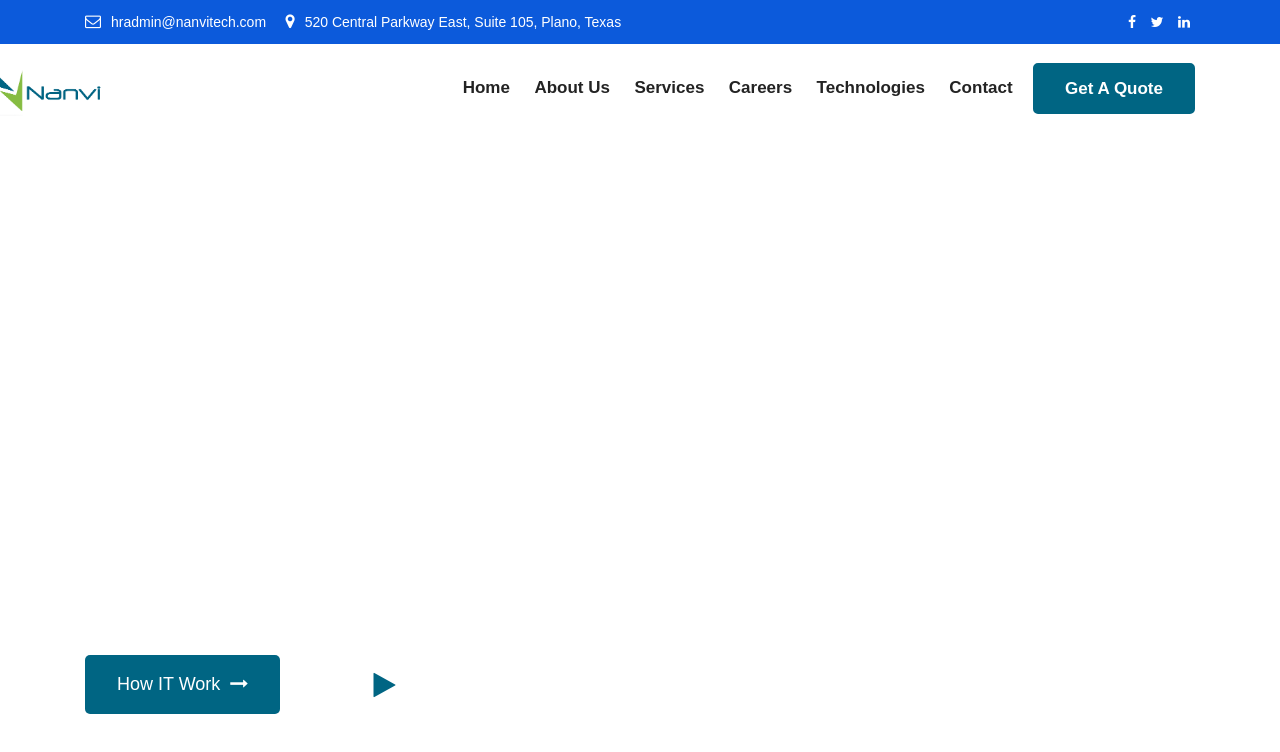
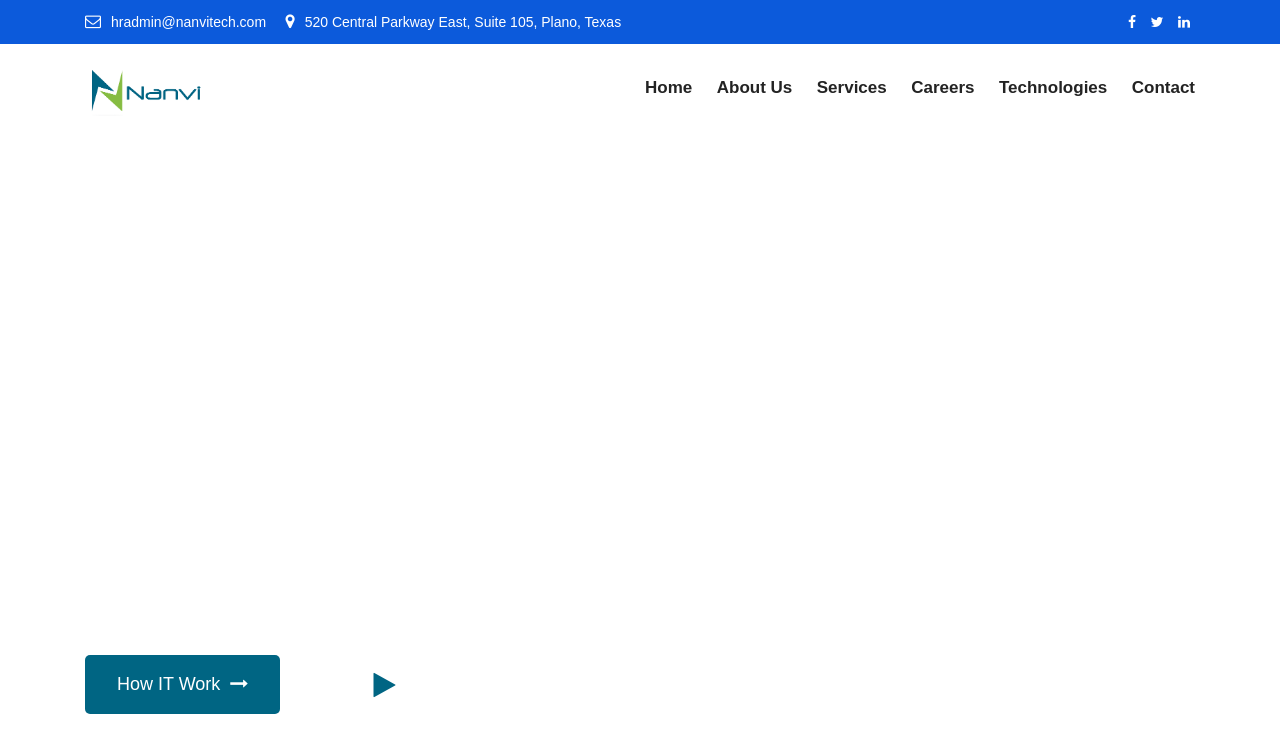
Before and after one commit to RoyGalaxy/Nanvi, a plain HTML site: page index.html in a window 1280 px wide. Shown: the top 752 px of the page. Drawn offline with Linux system fonts and the light colour scheme; a script that the page names is missing; a web font is replaced by a local one.

Commit message:
trying out  things

```diff
--- a/index.html
+++ b/index.html
@@ -87,10 +87,10 @@
 				<div class="col-md-3">
 					<div class="logo mt-4">
 						<a class="logo_img" href="index.html" title="Nanvi">
-							<img src="index.png" alt="" width="120px" style="margin-left:-100px;" />
+							<img src="index.png" alt="" width="120px" />
 						</a>
 						<a class="main_sticky" href="index.html" title="Nanvi">
-							<img src="index.png" alt="astute" width="120px" style="margin-left:-100px;" />
+							<img src="index.png" alt="astute" width="120px"/>
 						</a>
 					</div>
 				</div>
@@ -127,9 +127,9 @@
 							</li>
 							<li><a href="#contact_form">Contact</a></li>
 						</ul>
-						<div class="donate-btn-header">
+						<!-- <div class="donate-btn-header">
 							<a class="dtbtn" href="#">Get A Quote</a>
-						</div>
+						</div> -->
 					</nav>
 
 				</div>
```
